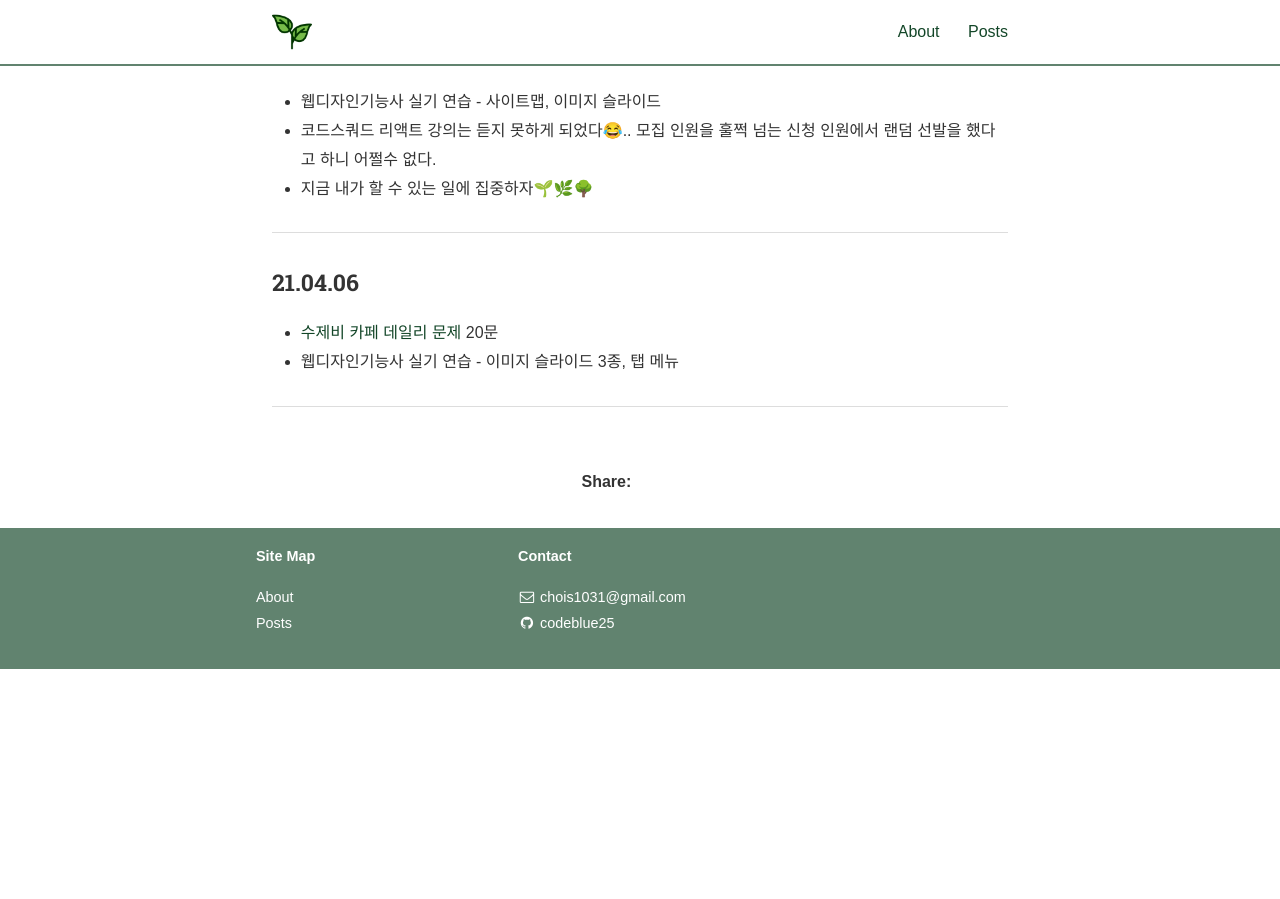
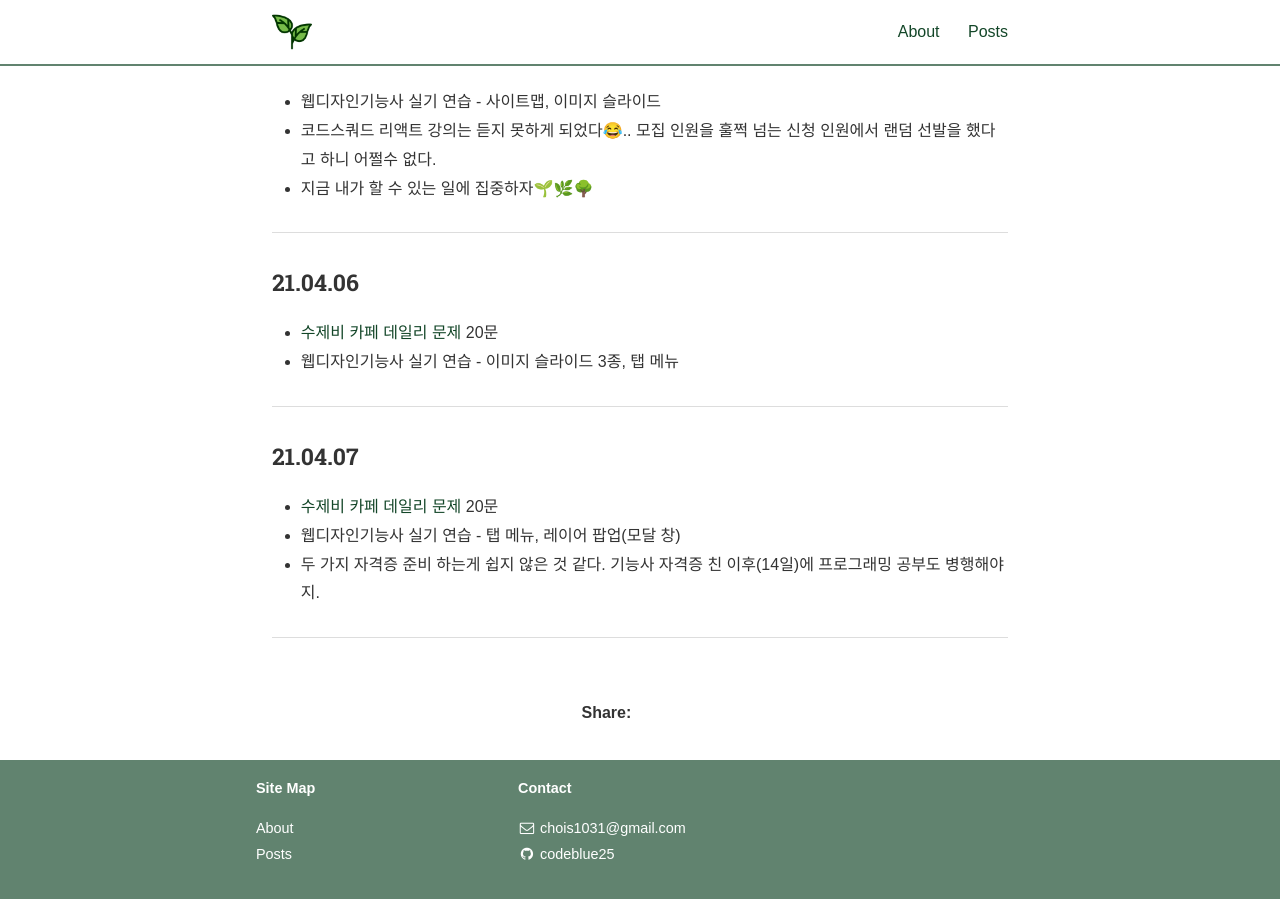
Before and after one commit to codeblue25/codeblue25.github.io, a Jekyll site: the page built from _posts/2021-04-04-0410.md, in a window 1280 px wide and 900 px high, scrolled down 616 px. Built offline with Jekyll 4.4.1, drawn with Linux system fonts in a browser that asks for light colours; nearby versions of some CDN libraries; some web fonts are replaced; a style sheet for code colours, icons or effects is not loaded; before the commit the page ends 1285 px from its top, so only the background shows below that.

Commit message:
210407 TIL

```diff
--- a/_posts/2021-04-04-0410.md
+++ b/_posts/2021-04-04-0410.md
@@ -29,3 +29,11 @@ categories: TIL
 * 웹디자인기능사 실기 연습 - 이미지 슬라이드 3종, 탭 메뉴
 
 ---
+
+<h3>21.04.07</h3>
+
+* [수제비 카페 데일리 문제](https://cafe.naver.com/soojebi) 20문
+* 웹디자인기능사 실기 연습 - 탭 메뉴, 레이어 팝업(모달 창)
+* 두 가지 자격증 준비 하는게 쉽지 않은 것 같다. 기능사 자격증 친 이후(14일)에 프로그래밍 공부도 병행해야지.
+
+---
```
